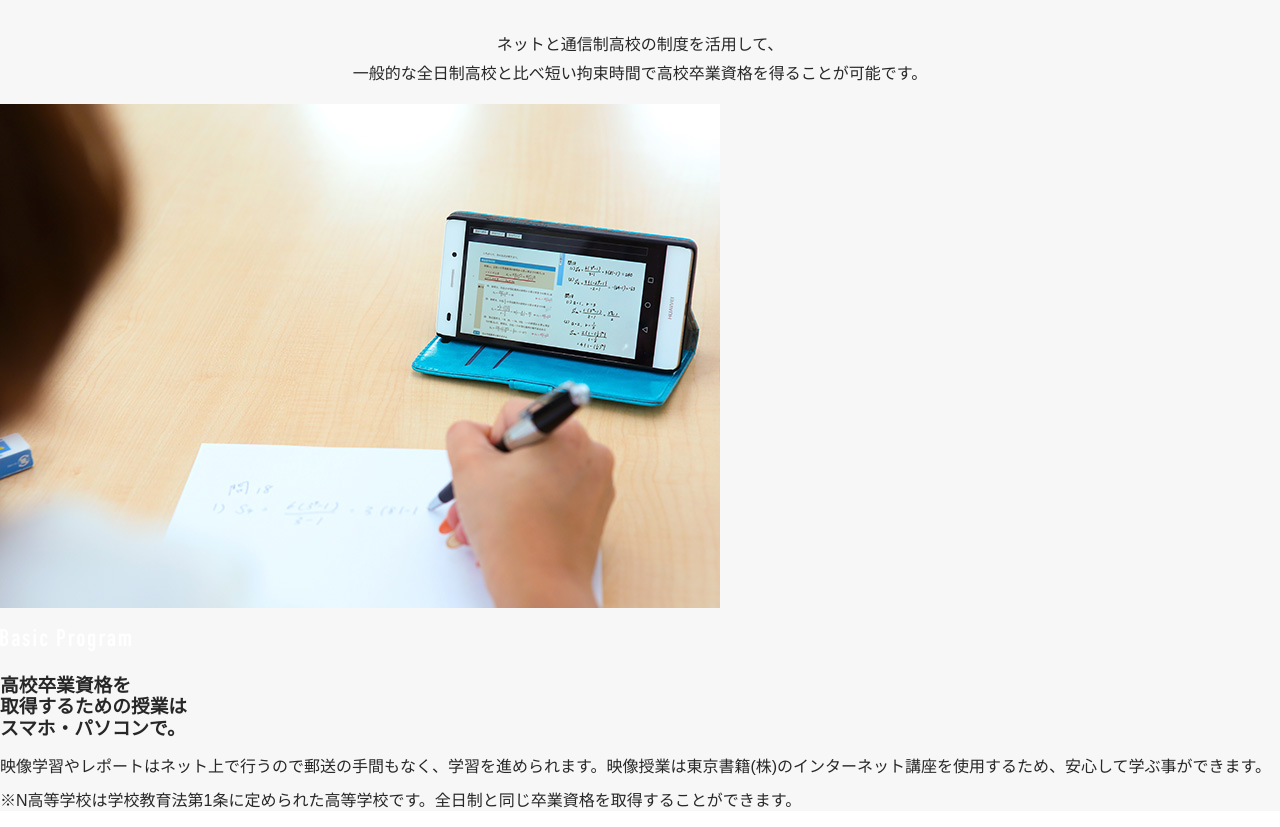
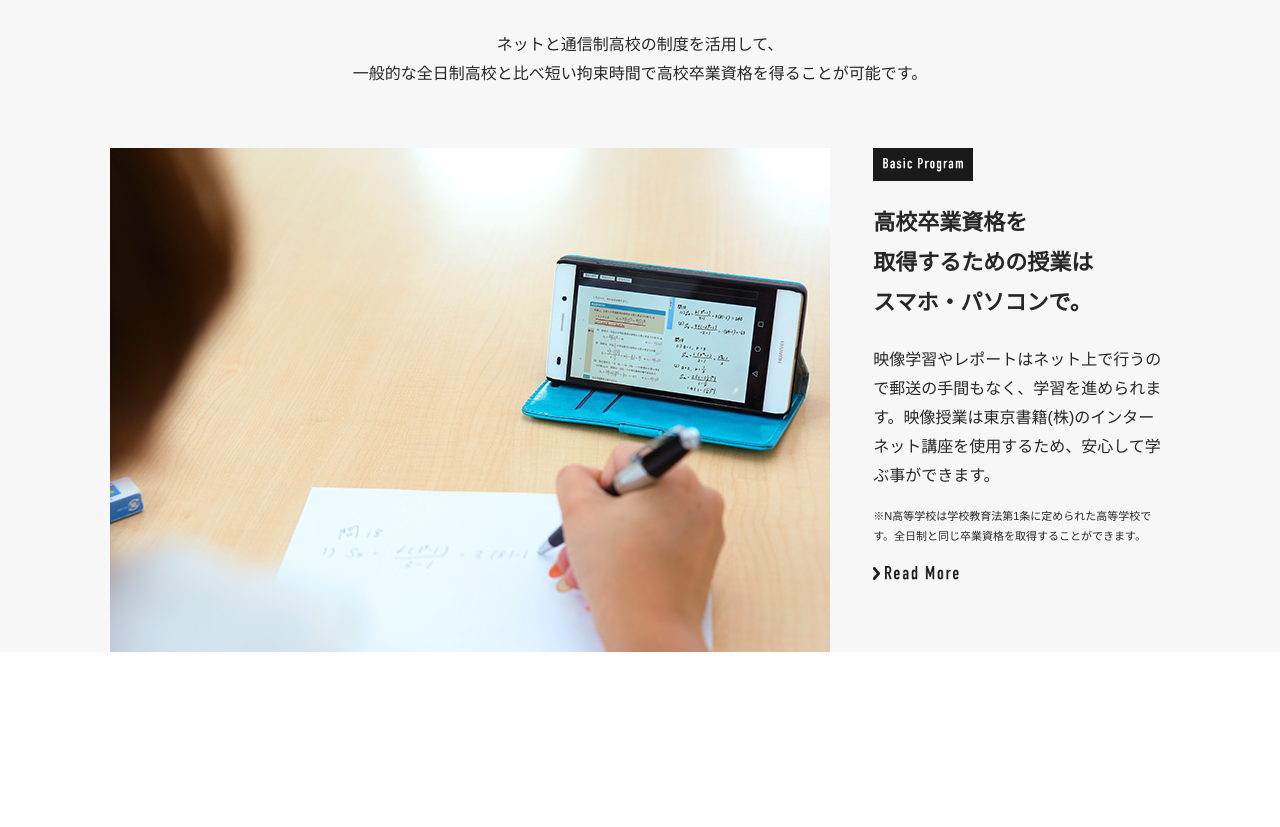
Before and after one commit to toshi6581/Nkou, a plain HTML site: page index.html in a window 1280 px wide. Shown: the part 3569-4396 px from the top of the page. After the commit the page ends 4281 px from the top, so only its background shows below. Drawn offline with Linux system fonts and the light colour scheme.

Commit message:
高卒資格取得のためのBasic Program テンプレ作成

```diff
--- a/common/stylesheet.css
+++ b/common/stylesheet.css
@@ -500,8 +500,88 @@ div.fluid-boxPankuzu {
   /*線の色*/
 }
 
-.kosotuShikakuMainText p{
+.kosotuShikakuMainText p {
   font-size: 16px;
   line-height: 29px;
+}
 
+/* css共通で使う予定のimgHidariを書いていく */
+.imgHidari {
+  display: flex;
+  width: 1060px;
+  margin: 60px auto;
 }
+
+.imgHidariImage {
+  display: flex;
+  width: 70%;
+}
+
+.imgHidariImage img {
+  max-width: 100%;
+  /* なんでmax-widthにするかわかんないけど、サイトがそうしてるからとりあえず */
+  height: auto;
+}
+
+.imgHidariText {
+  display: flex;
+  width: 28%;
+  margin-left: 2%;
+}
+
+.imgHidariTextColumn {
+  display: flex;
+  flex-direction: column;
+  height: 504px;
+}
+
+.imgHidariTextColumn h3{
+  font-size: 22px;
+  line-height: 40px;
+}
+
+.imgHidariTextColumnMidashi{
+  background-color: #1A1A1A;
+  margin: 0;
+  width: 100px;
+}
+.imgHidariTextColumn p{
+  font-size: 16px;
+  line-height: 29px;
+  font-weight: 400;
+  margin-top: 0;
+}
+
+.imgHidariTextColumn p img {
+  width: 80%;
+  padding: 10px 10px 0 10px;
+}
+
+span.imgHidariSpan{
+  font-size: 11px;
+  line-height: 20px;
+  margin-bottom: 20px;
+}
+
+.readMore{
+  width: 25%;
+}
+
+.imgHidariTextColumnImg:before {
+  content: url(./images/icon_arrow01_right_black01.png);
+  width: 90%;
+}
+
+.imgHidariTextColumnImg a {
+  position: absolute;
+  top: 0;
+  right: 0;
+  bottom: 0;
+  left: 0;
+  line-height: 504px;
+  width: 28%;
+}
+
+.imgHidariText:hover {
+  opacity: 0.7;
+}
--- a/index.html
+++ b/index.html
@@ -229,22 +229,35 @@
       <!-- コンテンツ内包用 -->
       <div class="kosotuShikakuMainText">
         <h3>高卒資格取得のためのBasic Program</h3>
-        <p>ネットと通信制高校の制度を活用して、<br/>
+        <p>ネットと通信制高校の制度を活用して、<br />
           一般的な全日制高校と比べ短い拘束時間で高校卒業資格を得ることが可能です。</p>
       </div>
     </div>
 
-  <div class="imgHidari"><!-- 画像と文字横並びのDiv -->
-    <div><!-- img用div -->
+<!-- フォーマットとして使えるdiv　imgとテキストの順番を変えるだけで左右の表示入れ替えが出来る -->
+
+    <div class="imgHidari">
+      <!-- 画像と文字横並びのDiv -->
+      <div class="imgHidariImage">
+        <!-- img用div -->
         <img src="./common/images/about_img03_01.jpg" alt="">
       </div>
 
-    <div><!-- 文字用のdiv -->
-      <div><!-- 文字をcolumn用のdiv -->
-        <p><img src="./common/images/text_basic_program01_white01.png" alt=""></p>
-        <h3>高校卒業資格を<br/>取得するための授業は<br/>スマホ・パソコンで。</h3>
+      <div class="imgHidariText">
+        <!-- 文字用のdiv -->
+        <div class="imgHidariTextColumn">
+          <!-- 文字をcolumn用のdiv -->
+          <p class="imgHidariTextColumnMidashi"><img src="./common/images/text_basic_program01_white01.png" alt=""></p>
+          <h3>高校卒業資格を<br />取得するための授業は<br />スマホ・パソコンで。</h3>
           <p>映像学習やレポートはネット上で行うので郵送の手間もなく、学習を進められます。映像授業は東京書籍(株)のインターネット講座を使用するため、安心して学ぶ事ができます。</p>
-        <p>※N高等学校は学校教育法第1条に定められた高等学校です。全日制と同じ卒業資格を取得することができます。</p>
+          <span class="imgHidariSpan">※N高等学校は学校教育法第1条に定められた高等学校です。全日制と同じ卒業資格を取得することができます。</span>
+
+          <div class="imgHidariTextColumnImg">
+            <img class="readMore" src="./common/images/text_read_more01_black01.png" alt="">
+
+            <a href="#"></a>
+            <!-- div全体をaにするためのa tag -->
+          </div>
         </div>
       </div>
 
```
Also changed, not shown: 2 other files. Lines whose indentation alone changed are shown as unchanged.
